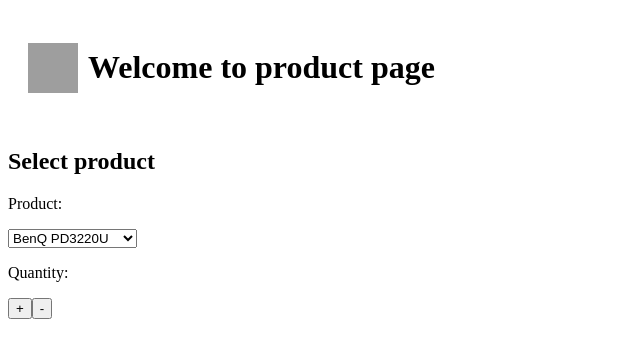
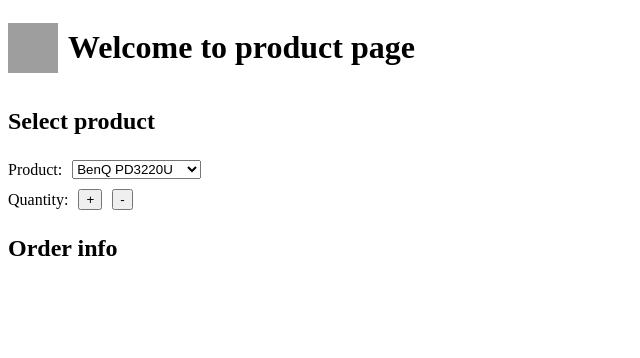
Before and after one commit to miia-mariastenius/component_and_opendata, a React (Vite) app: page / in a window 1280 px wide. Shown: the top 358 px of the page, without its empty margins (0-640 px from the left). Built offline with nearby package versions, Linux system fonts and the light colour scheme; grey boxes are pictures that could not be loaded.

Commit message:
Added divs and styling to show component in the same row

```diff
--- a/src/App.css
+++ b/src/App.css
@@ -2,10 +2,17 @@
   display: flex;
   align-items: center;
   gap: 10px;
-  padding: 20px;
+
 }
 
 .component-header img {
   width: 50px;
   height: 50px;
 }
+
+.row {
+  display: flex;
+  gap: 10px;
+  align-items: center;
+  height: 30px;
+}
--- a/src/OrderForm.jsx
+++ b/src/OrderForm.jsx
@@ -10,13 +10,17 @@ function OrderForm() {
   return (
     <div>
       <h2>Select product</h2>
+      <div className='row'>
         <p>Product:</p>
         <select value={selectedProduct} onChange={e => setSelectedProduct(e.target.value)}>
           {
             products.map(p => <option key={p} value={p}>{p}</option>)
           }
         </select>
+      </div>
+      <div className='row'>
         <p>Quantity:</p><button>+</button><button>-</button>
+      </div>
       <OrderInfo />
     </div>
   )
--- a/src/OrderInfo.jsx
+++ b/src/OrderInfo.jsx
@@ -2,7 +2,7 @@ function OrderInfo() {
 
   return(
     <div>
-
+      <h2>Order info</h2>
     </div>
   )
 }
```
Lines whose indentation alone changed are shown as unchanged.
